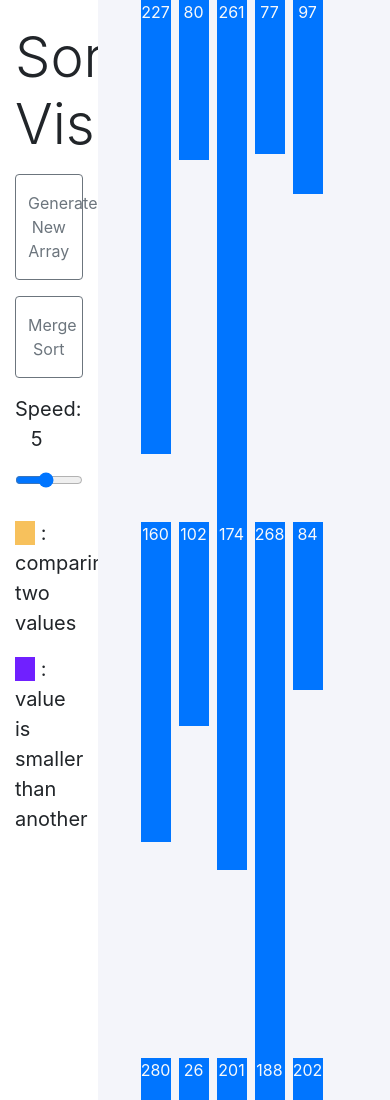
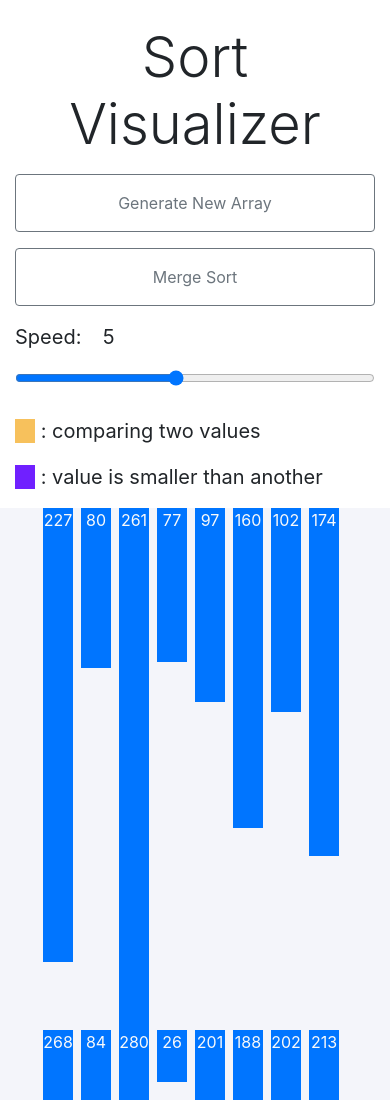
Before and after one commit to yn744616/sort-visualizer, a plain HTML site: page index.html in a window 390 px wide. Shown: the top 1100 px of the page. Drawn offline with nearby package versions, Linux system fonts and the light colour scheme.

Commit message:
update to make it responsive

```diff
--- a/index.html
+++ b/index.html
@@ -12,7 +12,7 @@
         <div class="row d-flex flex-row h-100">
 
             <!--Side bar-->
-            <div class="col-3 sidebar mt-4">
+            <div class="col-md-12 col-lg-3 sidebar mt-4">
                 <h1 class="display-4 text-center">Sort Visualizer</h1>
                 <button type="button" class="btn btn-outline-secondary w-100 py-3 my-2 arr-btn">Generate New Array</button>
                 <button type="button" class="btn btn-outline-secondary w-100 py-3 my-2 merge-sort-btn">Merge Sort</button>
@@ -27,7 +27,7 @@
             </div>
 
             <!--Bar graph with array visualized-->
-            <div class="col-9 array">
+            <div class="col-md-12 col-lg-9 array">
                 <div class="row bar mx-4"></div>
             </div>
         </div>
```
